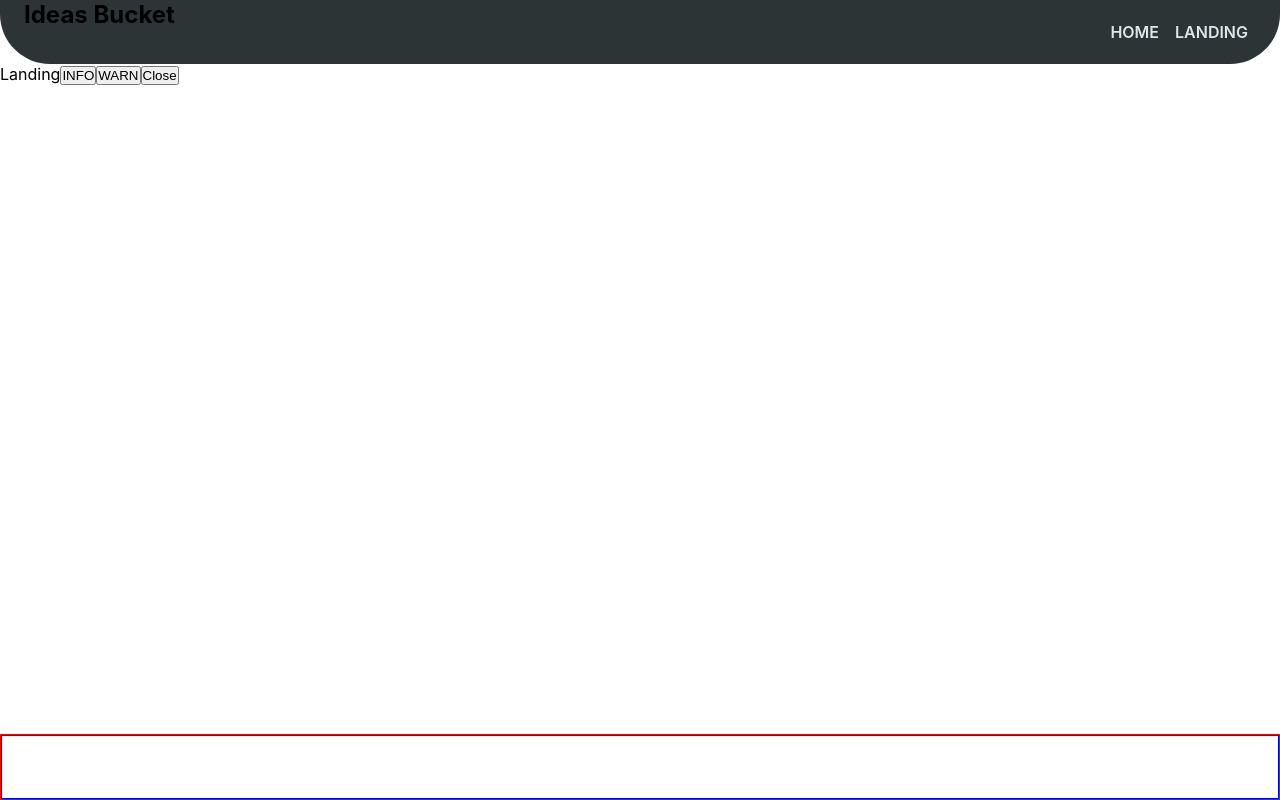
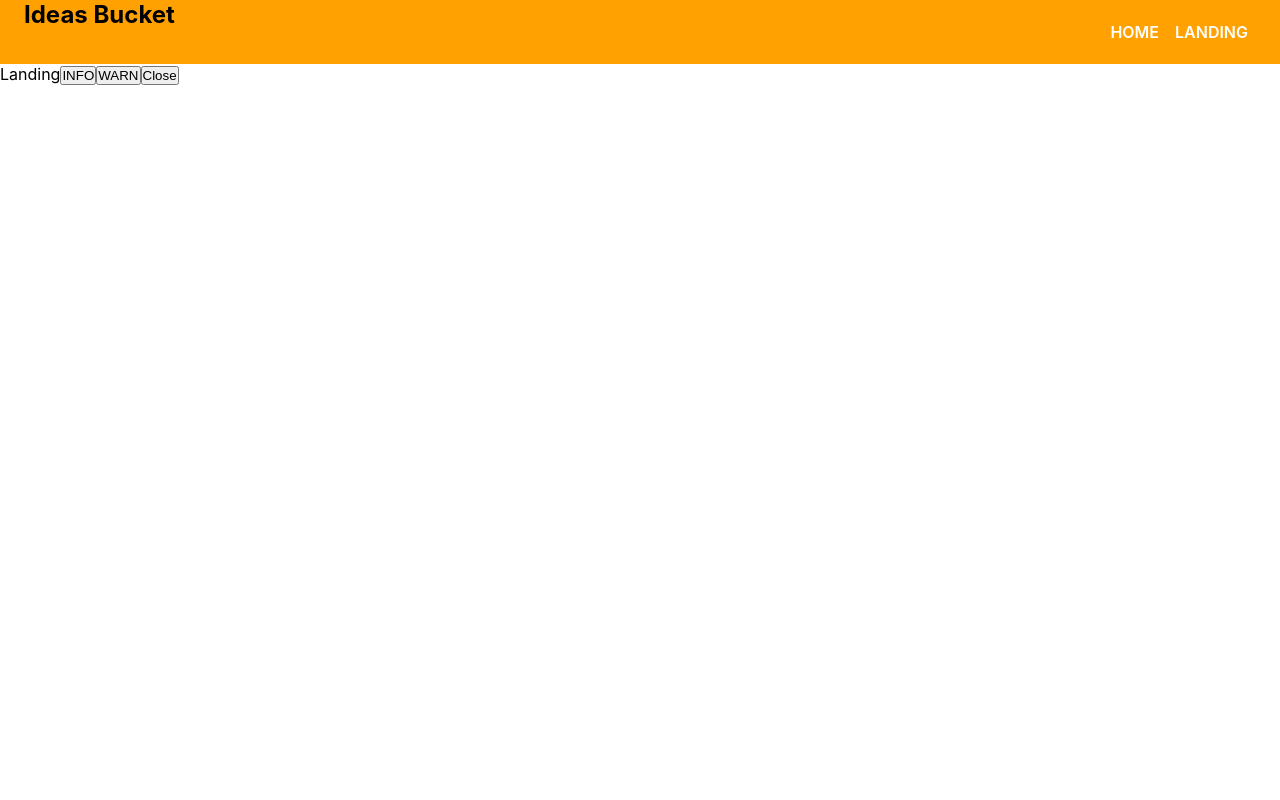
Before and after one commit to cbrannen9a/ideas-bucket, a React (Create React App) app: page / in a window 1280 px wide. Built offline with nearby package versions, Linux system fonts and the light colour scheme; no server answers.

Commit message:
style neaten

```diff
--- a/src/components/alert/Alert.tsx
+++ b/src/components/alert/Alert.tsx
@@ -1,7 +1,7 @@
 import React, { useContext } from "react";
 import { AlertContext } from "../../contexts/AlertContext";
 import styled from "styled-components";
-import { useSpring } from "react-spring";
+import { useSpring, animated } from "react-spring";
 
 const Alert: React.FC = () => {
   const { state } = useContext(AlertContext);
@@ -12,36 +12,22 @@ const Alert: React.FC = () => {
   });
 
   return (
-    <Wrapper>
-      <div style={state.isOpen ? alertAnimation : {}}>
-        <AlertContainer>{state.message}</AlertContainer>
-      </div>
-    </Wrapper>
+    <AlertContainer style={state.isOpen ? alertAnimation : {}}>
+      <Message>{state.message}</Message>
+    </AlertContainer>
   );
 };
 
-const Wrapper = styled.div`
+const AlertContainer = styled(animated.div)`
   position: fixed;
-  border: 1px solid red;
   bottom: 0;
   left: 0;
   width: 100%;
   z-index: 10;
-  font-size: 1rem;
-  @media (max-width: 768px) {
-    display: none;
-  }
 `;
 
-const AlertContainer = styled.div`
-  max-width: 120rem;
-  border: 1px solid blue;
-  /* background: red; */
-  display: flex;
-  margin: auto;
-  padding: 0 1.5rem;
-  justify-content: space-between;
-  height: 4rem;
+const Message = styled.div`
+  line-height: 2rem;
 `;
 
 export default Alert;
--- a/src/components/navbar/CollapseMenu.tsx
+++ b/src/components/navbar/CollapseMenu.tsx
@@ -46,8 +46,6 @@ const CollapseWrapper = styled(animated.div)`
   background: #2d3436;
   left: 0;
   right: 0;
-  border-bottom-left-radius: 50px;
-  border-bottom-right-radius: 50px;
 `;
 
 const NavLinks = styled.ul`
--- a/src/components/navbar/NavBar.tsx
+++ b/src/components/navbar/NavBar.tsx
@@ -1,7 +1,6 @@
 import React, { useState } from "react";
 import styled from "styled-components";
 import { Link } from "react-router-dom";
-import { useSpring, animated, config } from "react-spring";
 
 import Brand from "./Brand";
 import BurgerMenu from "./BurgerMenu";
@@ -12,28 +11,16 @@ import media from "../../styles/media";
 const NavBar: React.FC = () => {
   const [navbarState, setNavBarState] = useState(false);
 
-  const barAnimation = useSpring({
-    from: { transform: "translate3d(0, -10rem, 0)" },
-    transform: "translate3d(0, 0, 0)",
-  });
-
-  const linkAnimation = useSpring({
-    from: { transform: "translate3d(0, 30px, 0)", opacity: 0 },
-    to: { transform: "translate3d(0, 0, 0)", opacity: 1 },
-    delay: 800,
-    config: config.wobbly,
-  });
-
   const handleNavbar = () => {
     setNavBarState(!navbarState);
   };
 
   return (
     <Wrapper>
-      <StyledNavBar style={barAnimation}>
+      <StyledNavBar>
         <FlexContainer>
           <Brand />
-          <NavLinks style={linkAnimation}>
+          <NavLinks>
             <Link to={ROUTES.HOME}>Home</Link>
             <Link to={ROUTES.LANDING}>Landing</Link>
           </NavLinks>
@@ -58,16 +45,15 @@ const Wrapper = styled.div`
   }
 `;
 
-const StyledNavBar = styled(animated.nav)`
+const StyledNavBar = styled.nav`
   position: fixed;
   width: 100%;
   top: 0;
   left: 0;
-  background: #2d3436;
+  background: #ffa100;
   z-index: 1;
   font-size: 1rem;
-  border-bottom-left-radius: 50px;
-  border-bottom-right-radius: 50px;
+
   @media (max-width: 768px) {
     display: none;
   }
@@ -82,13 +68,13 @@ const FlexContainer = styled.div`
   height: 4rem;
 `;
 
-const NavLinks = styled(animated.ul)`
+const NavLinks = styled.ul`
   justify-self: end;
   list-style-type: none;
   margin: auto 0;
 
   & a {
-    color: #dfe6e9;
+    color: #fff;
     text-transform: uppercase;
     font-weight: 600;
     border-bottom: 1px solid transparent;
@@ -97,8 +83,8 @@ const NavLinks = styled(animated.ul)`
     text-decoration: none;
     cursor: pointer;
     &:hover {
-      color: #fdcb6e;
-      border-bottom: 1px solid #fdcb6e;
+      color: #000;
+      border-bottom: 1px solid #000;
     }
     @media (max-width: 768px) {
       display: none;
```
